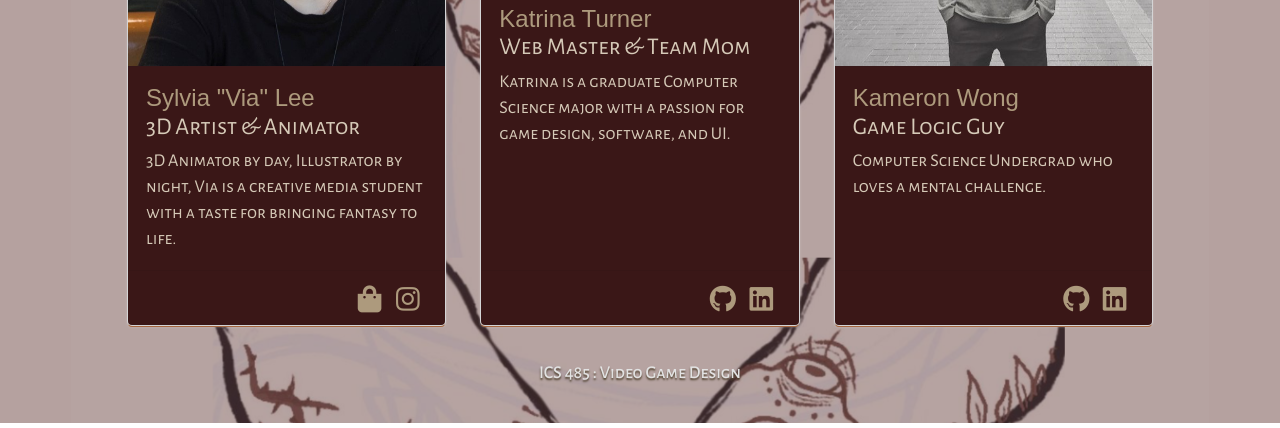
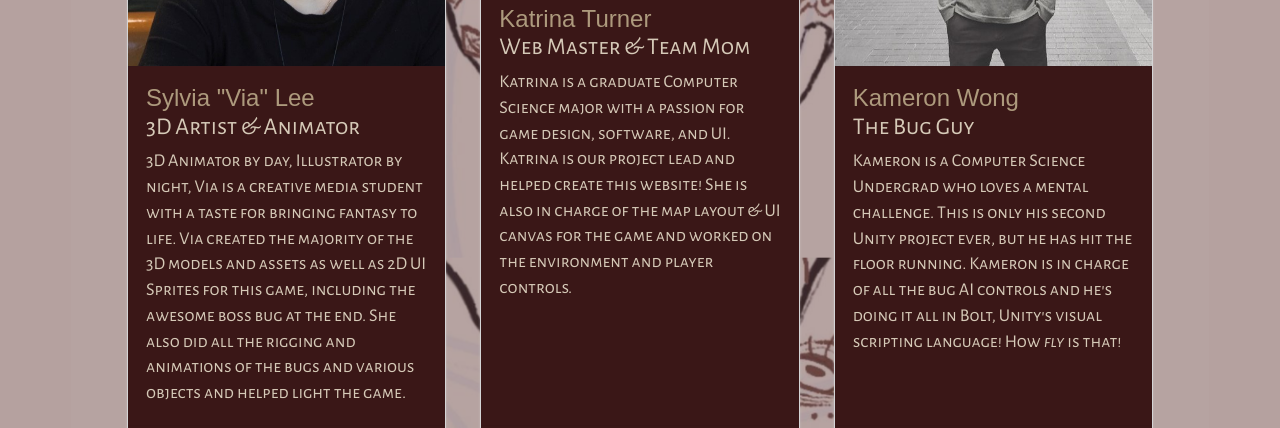
Before and after one commit to HaupiaHorror/haupiahorror.github.io, a plain HTML site: page about.html in a window 1280 px wide. Shown: the part 553-981 px from the top of the page. Drawn offline with nearby package versions, Linux system fonts and the light colour scheme; a web font is replaced by a local one.

Commit message:
add more role details

```diff
--- a/about.html
+++ b/about.html
@@ -40,7 +40,11 @@
                 <div class="content">
                     <a id="card-title" href="https://cryptogeist.portfoliobox.net/" target="_blank">Sylvia "Via" Lee</a>
                     <div class="meta" id="card-meta">3D Artist & Animator</div>
-                    <div class="description" id="card-description">3D Animator by day, Illustrator by night, Via is a creative media student with a taste for bringing fantasy to life.</div>
+                    <div class="description" id="card-description">
+                        3D Animator by day, Illustrator by night, Via is a creative media student with a taste for bringing fantasy to life.
+                        Via created the majority of the 3D models and assets as well as 2D UI Sprites for this game, including the awesome boss bug at the end.
+                        She also did all the rigging and animations of the bugs and various objects and helped light the game.
+                    </div>
                 </div>
                 <div class="right aligned extra content" id="card-extra">
                     <a href="https://cryptogeist.storenvy.com/" target="_blank"><i class="shopping bag large icon" id="card-extra"></i></a>
@@ -55,7 +59,10 @@
                 <div class="content">
                     <a id="card-title" href="https://katrinaturner.github.io" target="_blank">Katrina Turner</a>
                     <div class="meta" id="card-meta">Web Master & Team Mom</div>
-                    <div class="description" id="card-description">Katrina is a graduate Computer Science major with a passion for game design, software, and UI.</div>
+                    <div class="description" id="card-description">
+                        Katrina is a graduate Computer Science major with a passion for game design, software, and UI.  Katrina is our project lead and helped create this website!
+                        She is also in charge of the map layout & UI canvas for the game and worked on the environment and player controls.
+                    </div>
                 </div>
                 <div class="right aligned extra content" id="card-extra">
                     <a href="https://github.com/KatrinaTurner" target="_blank"><i class="github large icon" id="card-extra"></i></a>
@@ -69,8 +76,11 @@
                 </div>
                 <div class="content">
                     <a id="card-title" href="https://wongk711.github.io/" target="_blank">Kameron Wong</a>
-                    <div class="meta" id="card-meta">Game Logic Guy</div>
-                    <div class="description" id="card-description">Computer Science Undergrad who loves a mental challenge.</div>
+                    <div class="meta" id="card-meta">The Bug Guy</div>
+                    <div class="description" id="card-description">
+                        Kameron is a Computer Science Undergrad who loves a mental challenge.  This is only his second Unity project ever, but he has hit the floor running.
+                        Kameron is in charge of all the bug AI controls and he's doing it all in Bolt, Unity's visual scripting language!  How <i>fly</i> is that!
+                    </div>
                 </div>
                 <div class="right aligned extra content" id="card-extra">
                     <a href="https://github.com/wongk711" target="_blank"><i class="github large icon" id="card-extra"></i></a>
```
